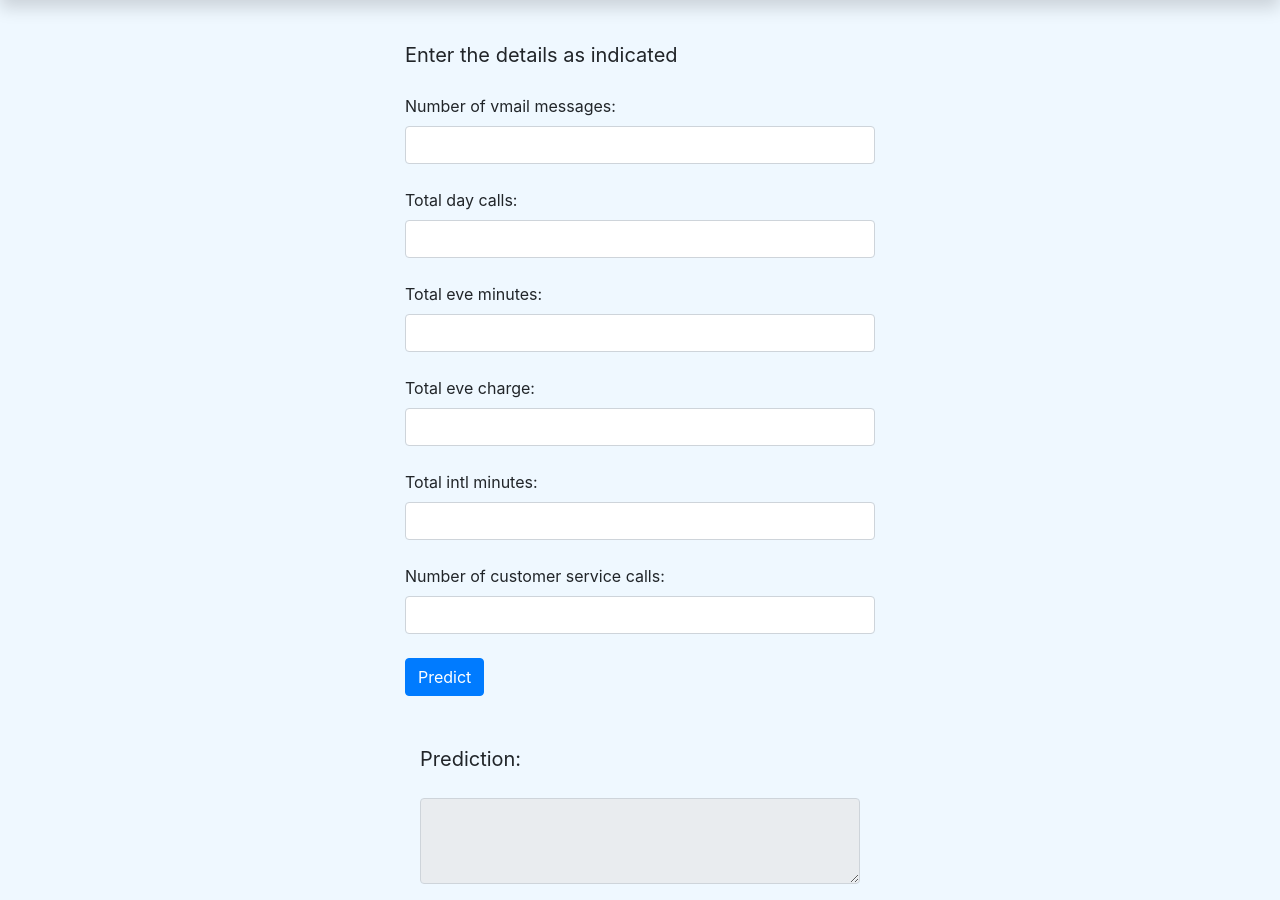
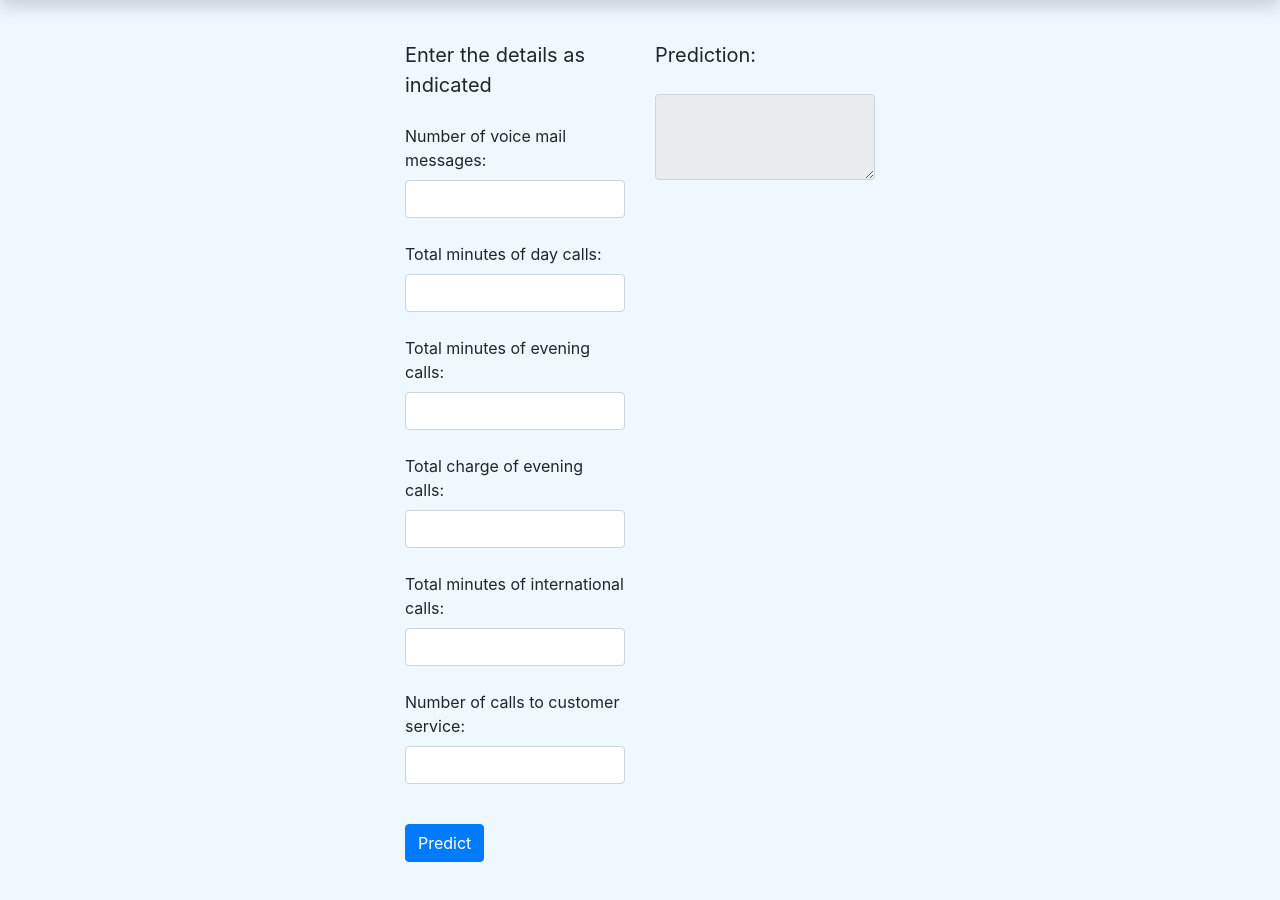
Before and after one commit to cassiasamp/test_churn_model, a Flask app: page / in a window 1280 px wide. Shown: the part 56-956 px from the top of the page. After the commit the page ends 918 px from the top, so only its background shows below. Run offline with Flask 2, Linux system fonts and the light colour scheme; some libraries are stand-ins or nearby versions.

Commit message:
fixing input labels

```diff
--- a/webapp/templates/index.html
+++ b/webapp/templates/index.html
@@ -51,30 +51,18 @@ ChurnPrediction
                                 </blockquote>
                             </label>
                             <br>
-                            <label for="nvm">Number of vmail messages:</label></br>
+                            <label for="nvm">Number of voice mail messages:</label></br>
                             <input type="text" class="form-control" id="nvm" name="number_vmail_messages"></br>
-                            <!-- <textarea class="form-control" name="number_vmail_messages" rows="1"
-                                placeholder="number_vmail_messages"></textarea> -->
-                            <label for="tdc">Total day calls:</label></br>
+                            <label for="tdc">Total minutes of day calls:</label></br>
                             <input type="text" class="form-control" id="tdc" name="total_day_calls"></br>
-                            <!-- <textarea class="form-control" name="total_day_calls" rows="1"
-                                placeholder="total_day_calls"></textarea> -->
-                            <label for="tem">Total eve minutes:</label></br>
+                            <label for="tem">Total minutes of evening calls:</label></br>
                             <input type="text" class="form-control" id="tem" name="total_eve_minutes"></br>
-                            <!-- <textarea class="form-control" name="total_eve_minutes" rows="1"
-                                placeholder="total_eve_minutes"></textarea> -->
-                            <label for="tec">Total eve charge:</label></br>
+                            <label for="tec">Total charge of evening calls:</label></br>
                             <input type="text" class="form-control" id="tec" name="total_eve_charge"></br>
-                            <!-- <textarea class="form-control" name="total_eve_charge" rows="1"
-                                placeholder="total_eve_charge"></textarea> -->
-                            <label for="tim">Total intl minutes:</label></br>
+                            <label for="tim">Total minutes of international calls:</label></br>
                             <input type="text" class="form-control" id="tim" name="total_intl_minutes"></br>
-                            <!-- <textarea class="form-control" name="total_intl_minutes" rows="1"
-                                placeholder="total_intl_minutes"></textarea> -->
-                            <label for="ncsc">Number of customer service calls:</label></br>
+                            <label for="ncsc">Number of calls to customer service:</label></br>
                             <input type="text" class="form-control" id="ncsc" name="number_customer_service_calls"></br>
-                            <!-- <textarea class="form-control" name="number_customer_service_calls" rows="1"
-                                placeholder="number_customer_service_calls"></textarea>
                         </div>
 
                         <!-- Select output language here. -->
```
